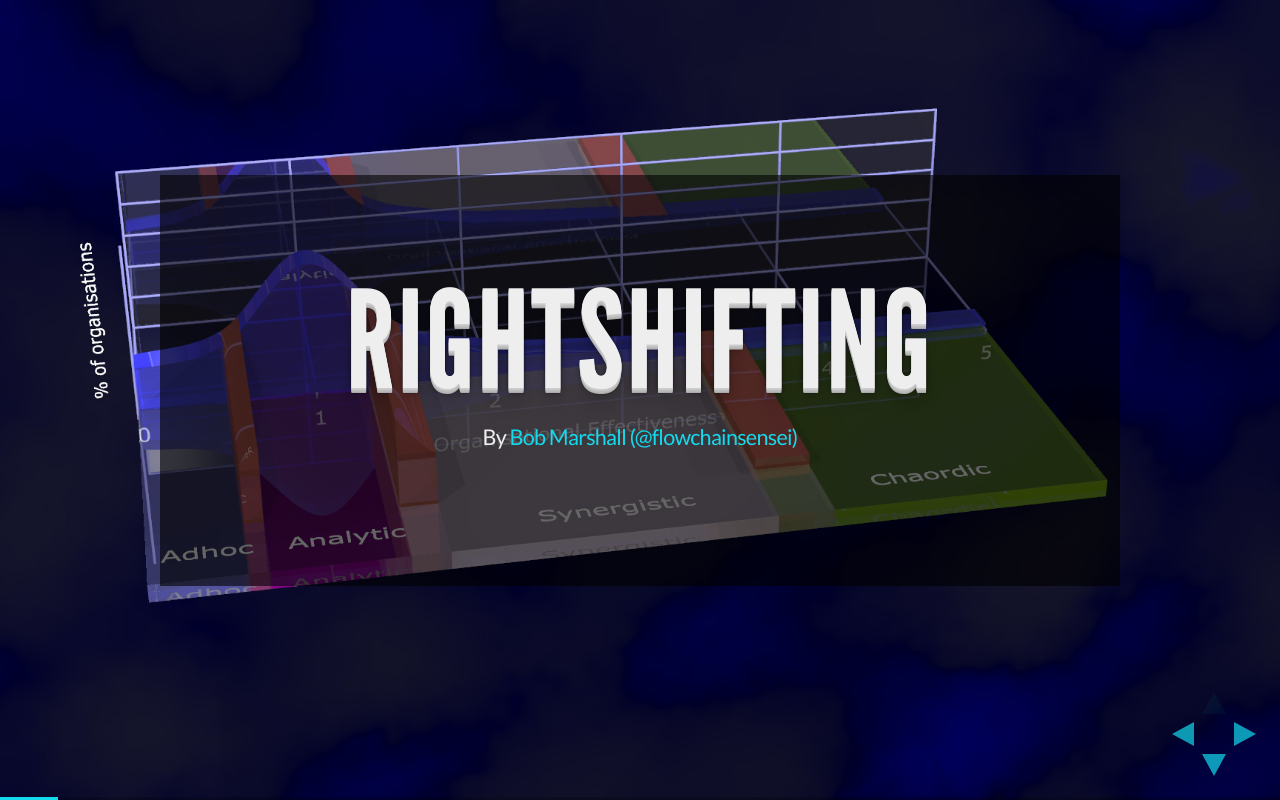
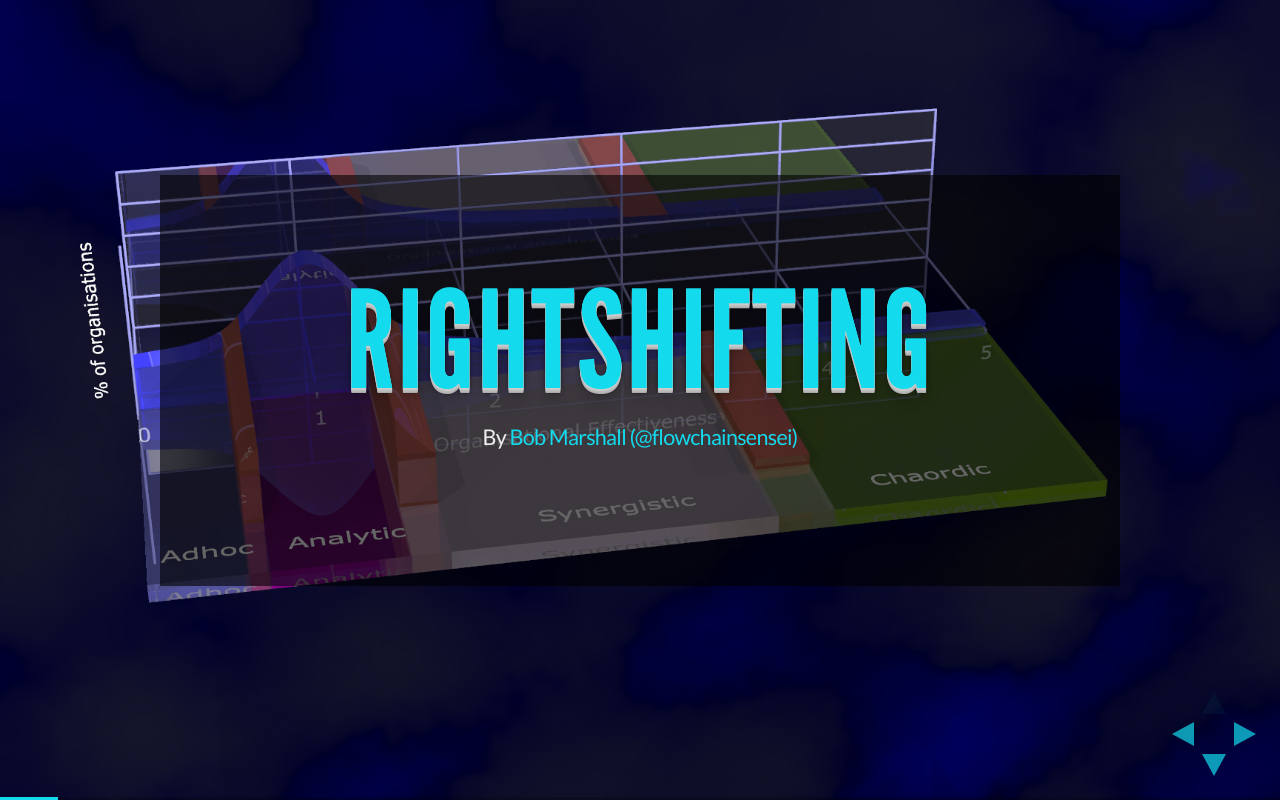
Before and after one commit to heimojuh/rightshifting-fin, a website: page index.html in a window 1280 px wide. Both pictures are taken after a click on the element 1251 px from the left and 734 px from the top of the page. Drawn offline with Linux system fonts and the light colour scheme.

Commit message:
link to rightshift article

```diff
--- a/index.html
+++ b/index.html
@@ -46,7 +46,7 @@
                 <section>
                 <section data-background="css/images/rightshiftingscene.png">
                 <div class="on-top-of-image">
-                <h1>Rightshifting</h1>
+                    <h1><a href = "http://flowchainsensei.wordpress.com/rightshifting/" >Rightshifting</a></h1>
                 <p>
                 <small>By <a href= "http://flowchainsensei.wordpress.com/">Bob Marshall (@flowchainsensei)</a></small>
                 </p>
```
